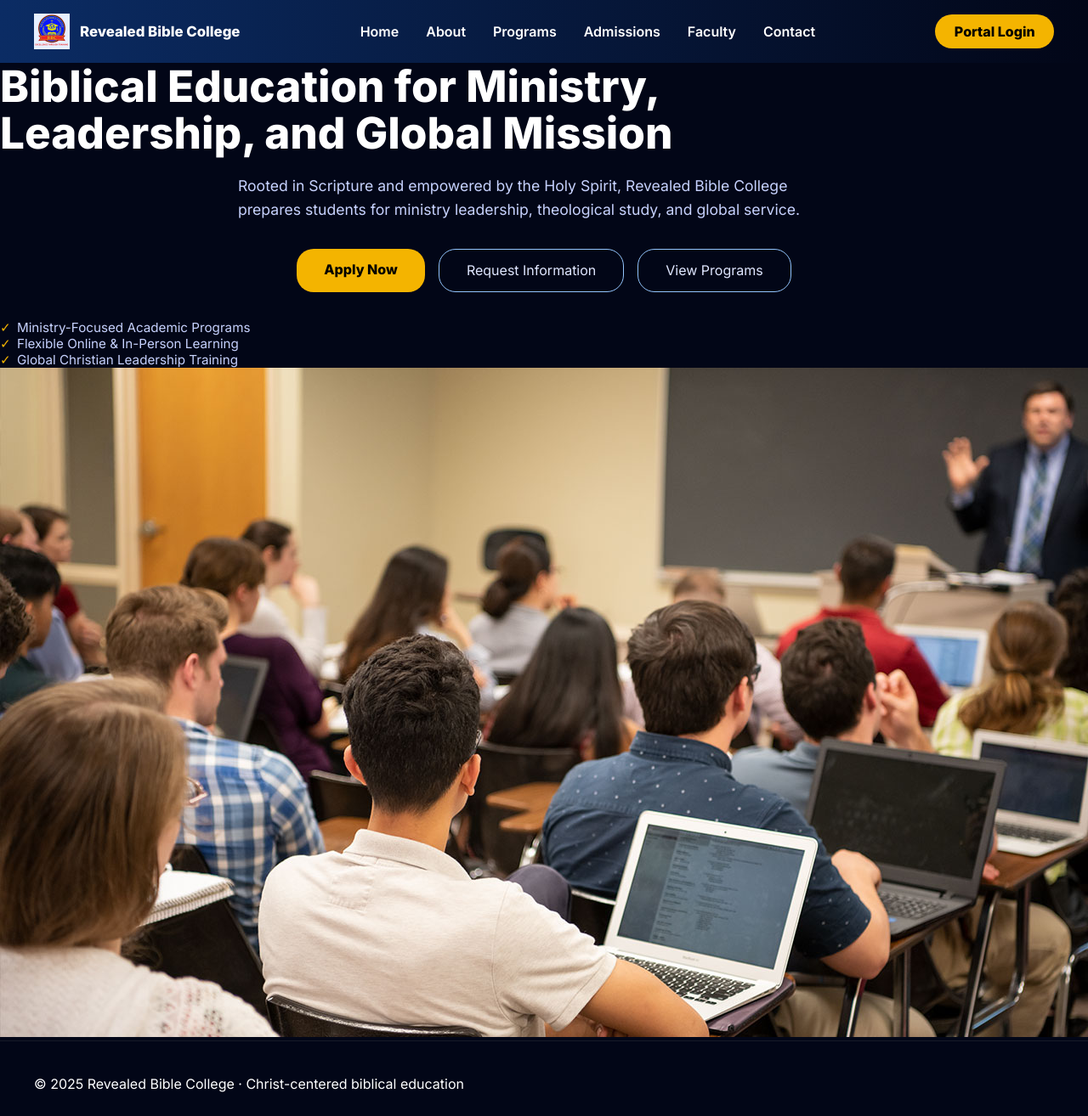
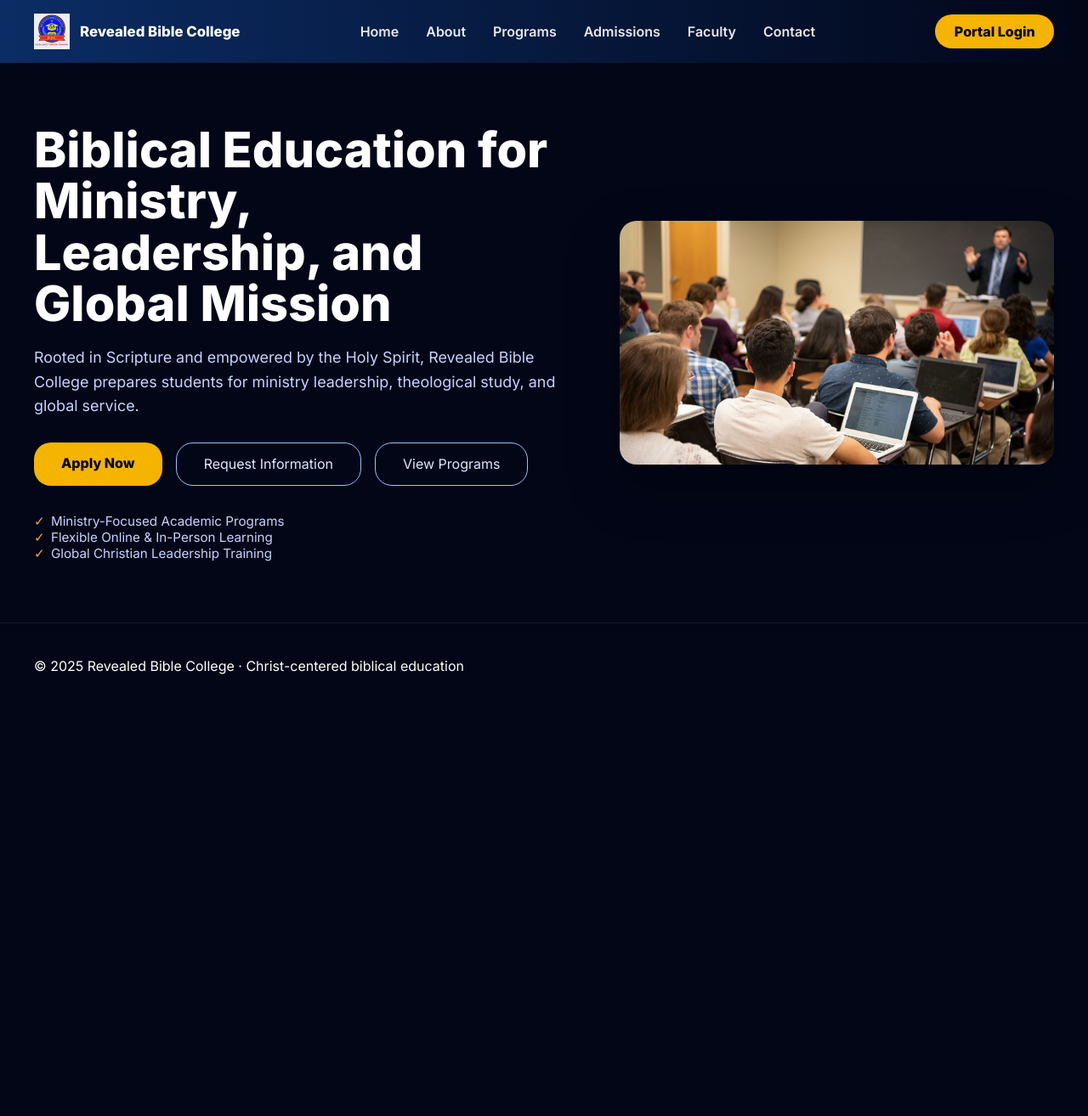
Before and after one commit to WillieKM/my-student-portal, a Jekyll site: the page built from index.html, in a window 1280 px wide and 1314 px high. Shown: the whole window at 85% size. Built offline with Jekyll 4.4.1, drawn with Linux system fonts in a browser that asks for light colours.

Commit message:
Update main.css

```diff
--- a/assets/css/main.css
+++ b/assets/css/main.css
@@ -1,3 +1,4 @@
+
 /* ================= ROOT ================= */
 :root {
   --navy-dark: #020617;
@@ -15,20 +16,11 @@
   padding: 0;
 }
 
-html, body {
-  height: 100%;
-}
-
 body {
   font-family: "Inter", sans-serif;
   background: var(--navy-dark);
   color: #ffffff;
-  display: flex;
-  flex-direction: column;
-}
-
-main {
-  flex: 1;
+  min-height: 100vh;
 }
 
 a {
@@ -51,6 +43,7 @@ header {
   display: flex;
   align-items: center;
   justify-content: space-between;
+  gap: 1.5rem;
 }
 
 .brand {
@@ -63,12 +56,21 @@ header {
 
 .brand img {
   height: 42px;
+  width: auto;
 }
 
 .nav-links {
   display: flex;
   gap: 2rem;
   font-weight: 600;
+}
+
+.nav-links a {
+  opacity: 0.9;
+}
+
+.nav-links a:hover {
+  opacity: 1;
 }
 
 .nav-cta {
@@ -106,17 +108,32 @@ header {
   z-index: 1500;
 }
 
+.mobile-menu a {
+  font-size: 1.1rem;
+  font-weight: 600;
+}
+
 .mobile-menu.open {
   right: 0;
+}
+
+.mobile-portal {
+  margin-top: 1.5rem;
+  background: var(--gold);
+  color: #000;
+  padding: 0.7rem 1.2rem;
+  border-radius: 999px;
+  font-weight: 800;
+  text-align: center;
 }
 
 .overlay {
   position: fixed;
   inset: 0;
-  background: rgba(0,0,0,.5);
+  background: rgba(0, 0, 0, 0.5);
   opacity: 0;
   pointer-events: none;
-  transition: opacity .3s ease;
+  transition: opacity 0.3s ease;
   z-index: 1400;
 }
 
@@ -125,15 +142,34 @@ header {
   pointer-events: auto;
 }
 
-/* ================= HERO — HOME ONLY ================= */
+body.menu-open {
+  overflow: hidden;
+}
+
+/* ================= HOME HERO ================= */
 .hero-home {
   min-height: calc(100vh - 80px);
-  background: radial-gradient(1200px 500px at 20% 0%, var(--navy-soft), var(--navy-dark));
+  background: radial-gradient(
+    1200px 500px at 20% 0%,
+    var(--navy-soft),
+    var(--navy-dark)
+  );
   display: flex;
   align-items: center;
 }
 
-.hero-home .hero-inner {
+/* ================= PAGE HERO (INNER PAGES) ================= */
+.hero-page {
+  background: radial-gradient(
+    1200px 500px at 20% 0%,
+    var(--navy-soft),
+    var(--navy-dark)
+  );
+  padding: 5rem 2.5rem 4rem;
+}
+
+
+.hero-inner {
   max-width: 1400px;
   margin: auto;
   padding: 4.5rem 2.5rem;
@@ -143,42 +179,29 @@ header {
   align-items: center;
 }
 
-/* ================= HERO — INNER PAGES ================= */
-.hero-page {
-  background: radial-gradient(1200px 500px at 20% 0%, var(--navy-soft), var(--navy-dark));
-  padding: 4.5rem 2.5rem 3.5rem;
+.hero-content {
+  max-width: 620px;
 }
 
-.hero-page .hero-inner {
-  max-width: 900px;
-  margin: auto;
-  text-align: center;
-  display: block;
-}
-
-/* ================= HERO TEXT ================= */
 .hero h1 {
-  font-size: clamp(2.6rem, 4vw, 3.6rem);
+  font-size: clamp(2.8rem, 4.5vw, 3.9rem);
   font-weight: 900;
-  line-height: 1.08;
-  margin-bottom: 1.25rem;
+  line-height: 1.05;
+  margin-bottom: 1.2rem;
 }
 
 .hero p {
-  font-size: 1.1rem;
+  font-size: 1.12rem;
   color: var(--text-muted);
   line-height: 1.6;
-  max-width: 720px;
-  margin: 0 auto;
+  margin-bottom: 1.4rem;
 }
 
-/* ================= HERO ACTIONS ================= */
 .hero-actions {
   display: flex;
   gap: 1rem;
-  justify-content: center;
   flex-wrap: wrap;
-  margin-top: 2rem;
+  margin-top: 1.75rem;
 }
 
 .btn-primary {
@@ -196,18 +219,26 @@ header {
   border-radius: var(--radius);
 }
 
-/* ================= TRUST LIST (HOME ONLY) ================= */
 .hero-trust {
   list-style: none;
   margin-top: 2rem;
+  padding-left: 0;
   color: var(--text-muted);
-  font-size: .95rem;
+  font-size: 0.95rem;
 }
 
 .hero-trust li::before {
   content: "✓";
   color: var(--gold);
-  margin-right: .45rem;
+  margin-right: 0.45rem;
+}
+
+.hero img {
+  width: 100%;
+  max-width: 520px;
+  border-radius: var(--radius);
+  box-shadow: 0 25px 60px rgba(0, 0, 0, 0.35);
+  justify-self: end;
 }
 
 /* ================= WHITE SECTION ================= */
@@ -222,6 +253,18 @@ header {
   margin: auto;
 }
 
+.section-white h2 {
+  font-size: 2.2rem;
+  font-weight: 800;
+  margin-bottom: 1rem;
+}
+
+.section-white p {
+  color: #334155;
+  line-height: 1.6;
+  max-width: 900px;
+}
+
 /* ================= CARDS ================= */
 .card-grid {
   margin-top: 3rem;
@@ -234,19 +277,32 @@ header {
   background: #ffffff;
   border-radius: var(--radius);
   padding: 2.5rem;
-  box-shadow: 0 30px 60px rgba(2,6,23,.08);
-  transition: transform .25s ease, box-shadow .25s ease;
+  box-shadow: 0 30px 60px rgba(2, 6, 23, 0.08);
+  transition: transform 0.25s ease, box-shadow 0.25s ease;
 }
 
 .card:hover {
   transform: translateY(-6px);
-  box-shadow: 0 40px 80px rgba(2,6,23,.12);
+  box-shadow: 0 40px 80px rgba(2, 6, 23, 0.12);
+}
+
+.card h3 {
+  font-size: 1.2rem;
+  font-weight: 800;
+  margin-bottom: 0.6rem;
+  color: var(--navy);
+}
+
+.card p {
+  color: #475569;
+  font-size: 0.95rem;
+  line-height: 1.6;
 }
 
 /* ================= FOOTER ================= */
 .site-footer {
   background: #020617;
-  border-top: 1px solid rgba(255,255,255,.08);
+  border-top: 1px solid rgba(255,255,255,0.08);
   padding: 2.5rem 2.5rem 1.75rem;
 }
 
@@ -258,7 +314,16 @@ header {
 
 .footer-inner p {
   color: #94a3b8;
-  font-size: .9rem;
+  font-size: 0.9rem;
+  line-height: 1.5;
+}
+
+
+/* ================= ACCESSIBILITY ================= */
+a:focus-visible,
+button:focus-visible {
+  outline: 3px solid var(--gold);
+  outline-offset: 4px;
 }
 
 /* ================= RESPONSIVE ================= */
@@ -272,13 +337,25 @@ header {
     display: block;
   }
 
-  .hero-home .hero-inner {
+  .hero-inner {
     grid-template-columns: 1fr;
     text-align: center;
+    gap: 2.5rem;
   }
 
-  .hero-home img {
+  .hero-content {
+    max-width: 100%;
+  }
+
+  .hero img {
     max-width: 90%;
     margin: 2rem auto 0;
   }
+
+  .hero-trust {
+    max-width: 420px;
+    margin-left: auto;
+    margin-right: auto;
+    text-align: left;
+  }
 }
```
